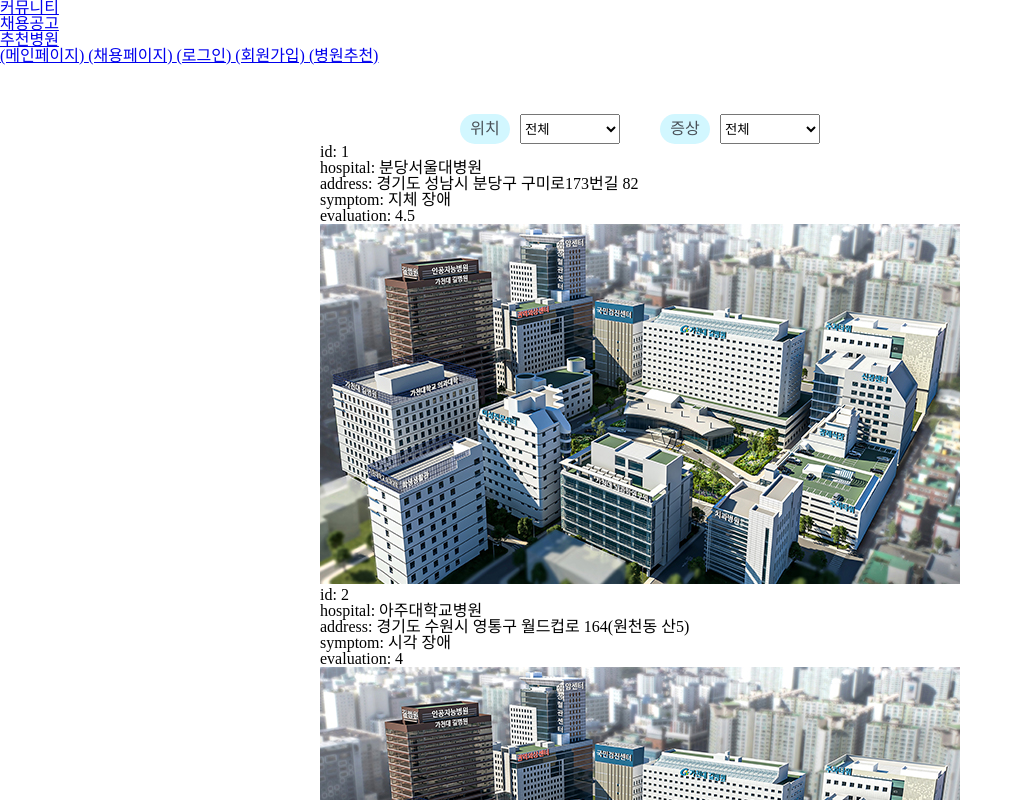
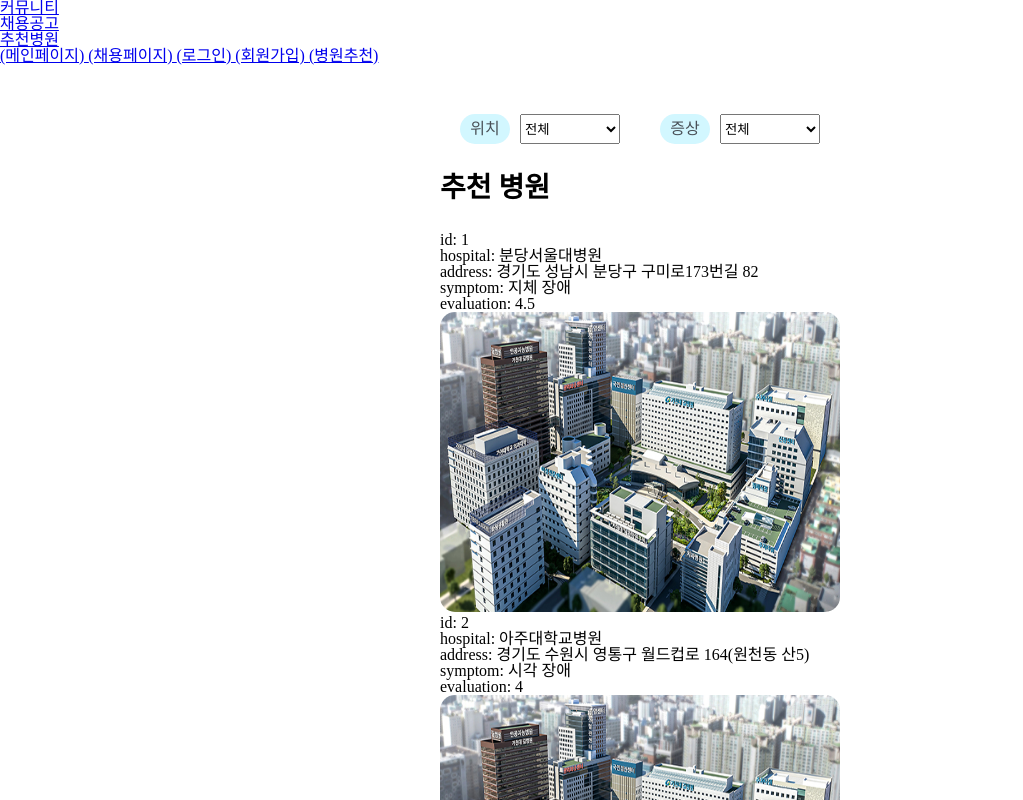
Before and after one commit to Solution-Challenge-Team/CoDI-FE, a React (Create React App) app: page /hospital in a window 1280 px wide. Shown: the top 800 px of the page, without its empty margins (0-1023 px from the left). Built offline with nearby package versions, Linux system fonts and the light colour scheme.

Commit message:
Feat: 병원 추천 페이지 병원 사진 (#24)

```diff
--- a/src/pages/hospital/HospitalItem.js
+++ b/src/pages/hospital/HospitalItem.js
@@ -1,3 +1,4 @@
+import './hospital.css';
 const HospitalItem = ({id, hospital, address, symptom, evaluation, img}) =>{
   return(
     <div className="hospitalItem">
@@ -6,7 +7,7 @@
       <p>address: {address}</p>
       <p>symptom: {symptom}</p>
       <p>evaluation: {evaluation}</p>
-      <img src={img} alt="main"/>
+      <img src={img} alt="hospitalmain" className='hospitalMainImg'/>
     </div>
   )
 }
--- a/src/pages/hospital/HospitalList.js
+++ b/src/pages/hospital/HospitalList.js
@@ -1,3 +1,4 @@
+import './hospital.css';
 import HospitalItem from './HospitalItem';
 const HospitalList = ({hospitalList}) =>{
   return (
--- a/src/pages/hospital/hospital.css
+++ b/src/pages/hospital/hospital.css
@@ -31,3 +31,18 @@
   width: 100px;
   margin-left: 10px;
 }
+
+.hospitalRecommend{
+  font-size: 28px;
+  font-weight: 700;
+  margin-top: 30px;
+  margin-bottom: 30px;
+}
+
+/*hospitalList와 Item*/
+.hospitalMainImg{
+  width: 400px;
+  height: 300px;
+  flex-shrink: 0;
+  border-radius: 15px;
+}
--- a/src/pages/hospital/hospital.js
+++ b/src/pages/hospital/hospital.js
@@ -66,6 +66,9 @@
       </div>
 
       <div className='hospitalList'>
+        <div className='hospitalRecommend'>
+          추천 병원
+        </div>
         <HospitalList hospitalList = {dummyList}/>
       </div>
     </div>
```
